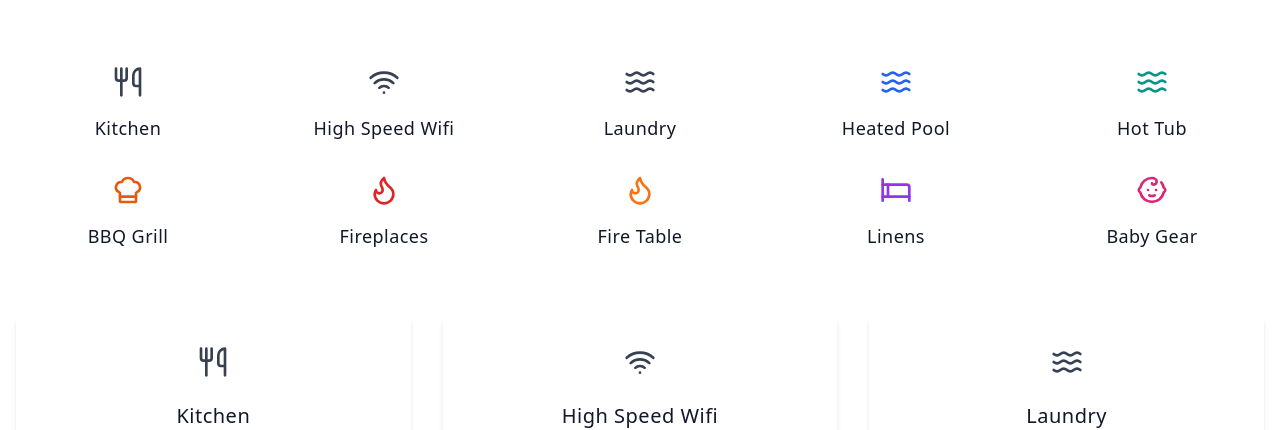
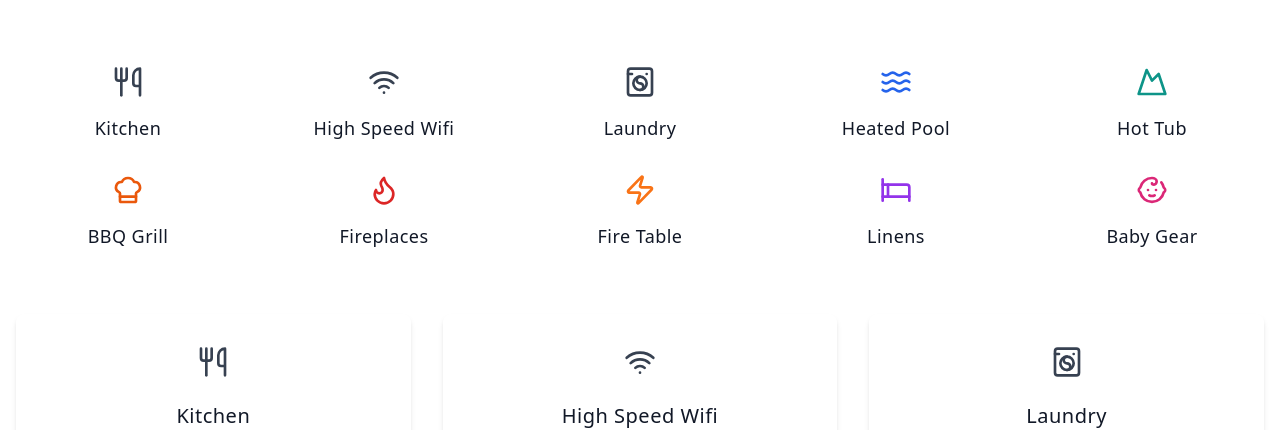
Before and after one commit to kchandrasekhar01/timber-tales-escape-portal, a React (Vite) app: page /amenities in a window 1280 px wide. Shown: the part 231-661 px from the top of the page. Built offline with nearby package versions, Linux system fonts and the light colour scheme.

Commit message:
Fix: Update amenity icons
Update amenity icons for Laundry, Heated Pool, Hot Tub, Fireplace, and Fire Table to use unique icons.

```diff
--- a/src/components/Amenities.tsx
+++ b/src/components/Amenities.tsx
@@ -1,6 +1,16 @@
-
 import { Card, CardContent } from "@/components/ui/card";
-import { Utensils, Wifi, Waves, Flame, Baby, Bed, ChefHat } from "lucide-react";
+import {
+  Utensils,
+  Wifi,
+  WashingMachine,
+  Waves,
+  Mountain,
+  ChefHat,
+  Flame,
+  Zap,
+  Bed,
+  Baby
+} from "lucide-react";
 
 export const Amenities = () => {
   const amenities = [
@@ -15,7 +25,7 @@ export const Amenities = () => {
       description: "Stay connected with reliable high-speed internet throughout the cabin"
     },
     {
-      icon: <Waves className="w-8 h-8 text-gray-700" />,
+      icon: <WashingMachine className="w-8 h-8 text-gray-700" />,
       title: "Laundry",
       description: "Full-size washer and dryer for your convenience during your stay"
     },
@@ -25,7 +35,7 @@ export const Amenities = () => {
       description: "Private heated indoor pool for year-round swimming enjoyment"
     },
     {
-      icon: <Waves className="w-8 h-8 text-teal-600" />,
+      icon: <Mountain className="w-8 h-8 text-teal-600" />,
       title: "Hot Tub",
       description: "Relax and unwind in our luxurious hot tub with stunning mountain views"
     },
@@ -40,7 +50,7 @@ export const Amenities = () => {
       description: "Cozy fireplaces throughout the cabin for warmth and ambiance"
     },
     {
-      icon: <Flame className="w-8 h-8 text-orange-500" />,
+      icon: <Zap className="w-8 h-8 text-orange-500" />,
       title: "Fire Table",
       description: "Outdoor fire table for evening gatherings under the stars"
     },
```
